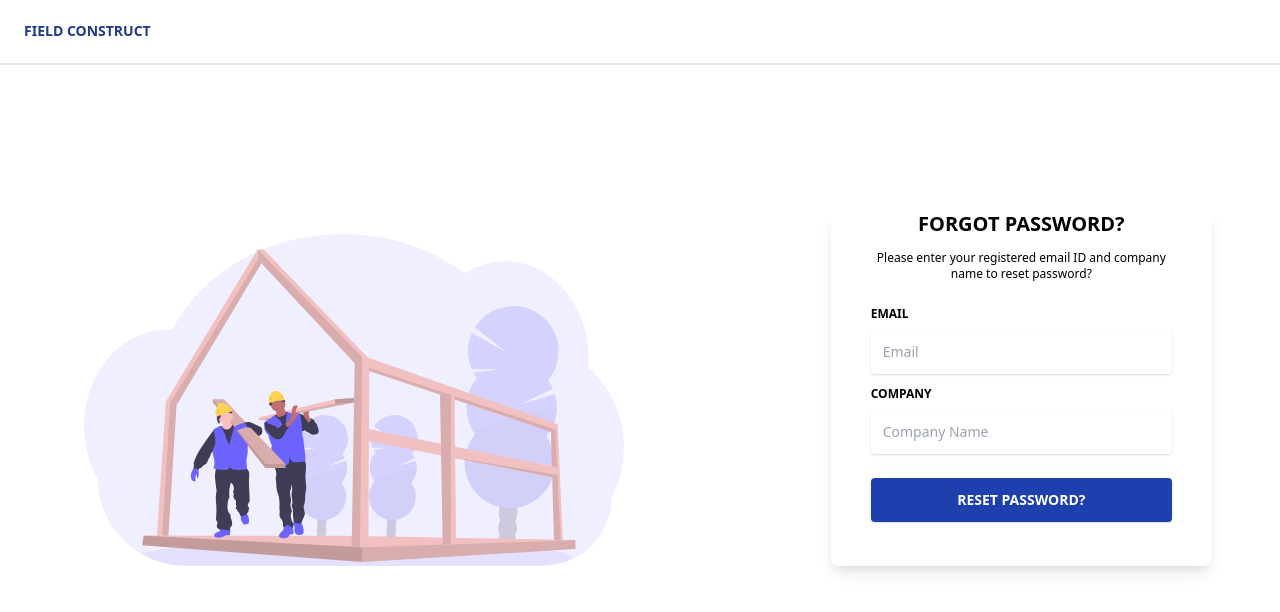
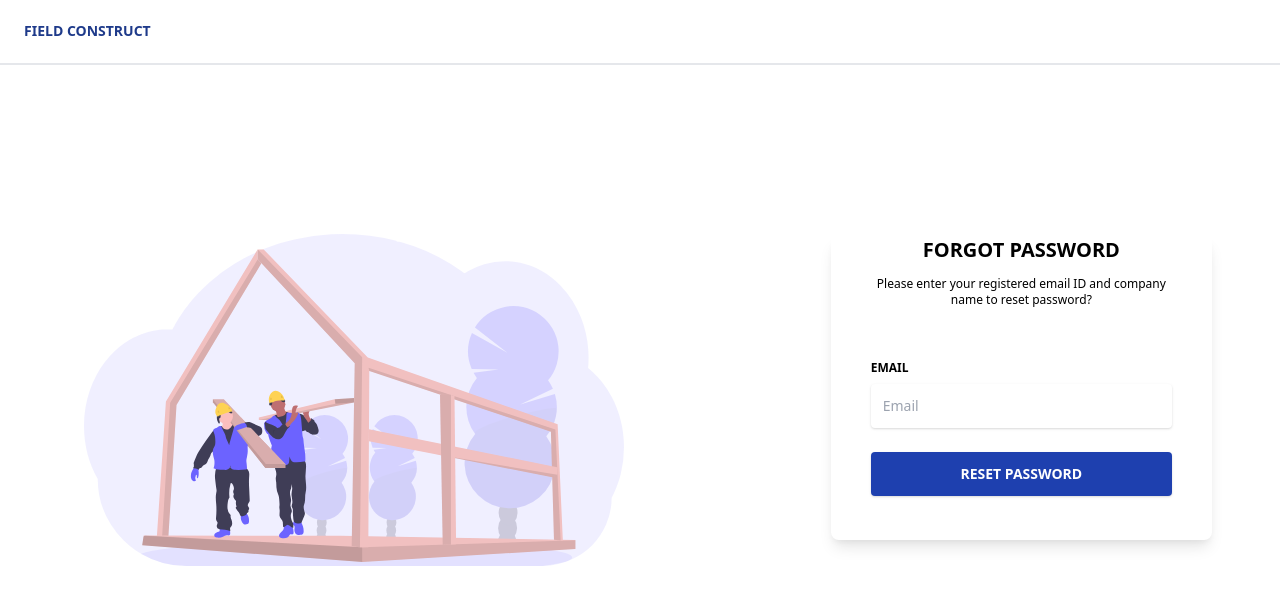
Before and after one commit to narisettiashok/CivilBlog, a React (Create React App) app: page /auth/forgot-password in a window 1280 px wide. Shown: the top 612 px of the page. Built offline with nearby package versions, Linux system fonts and the light colour scheme.

Commit message:
Forgot Password page updated

```diff
--- a/src/pages/Auth/ForgotPasswordPage.jsx
+++ b/src/pages/Auth/ForgotPasswordPage.jsx
@@ -16,9 +16,9 @@ function ForgotPasswordPage() {
                     <form>
                         <div className="form-group">
                             <h1 className="uppercase font-bold text-xl text-center pb-3">
-                                Forgot Password?
+                                Forgot Password
                             </h1>
-                            <p className="text-xs text-center pb-3">
+                            <p className="text-xs text-center pb-10">
                                 Please enter your registered email ID and company name to reset password?
                             </p>
                         </div>
@@ -35,22 +35,10 @@ function ForgotPasswordPage() {
                             />
                         </div>
 
-                        <div className="form-group">
-                            <label className="form-label"
-                                htmlFor="companyName">
-                                Company
-                            </label>
-                            <input type="text"
-                                id="companyName"
-                                className="form-control"
-                                placeholder="Company Name"
-                            />
-                        </div>
-
                         <div className="text-center mt-6">
                             <Link className="bg-blue-800 text-white active:bg-blue-600 text-sm font-bold uppercase px-6 py-3 rounded shadow hover:shadow-lg outline-none focus:outline-none mr-1 mb-1 w-full ease-linear transition-all duration-150"
                                 type="button" to="/auth/reset-password">
-                                Reset Password?
+                                Reset Password
                             </Link>
                         </div>
                     </form>
```
